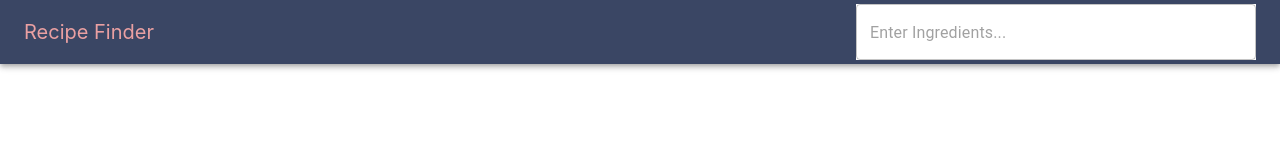
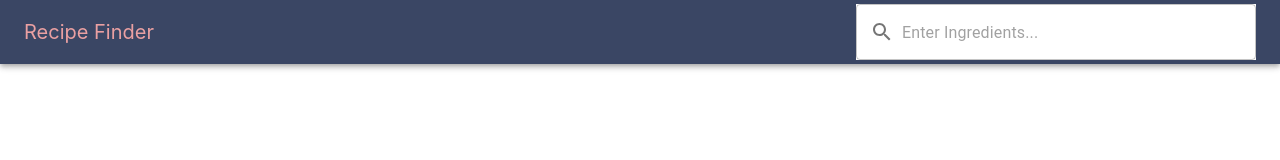
Before and after one commit to Shirm917/Recipe_Finder, a React (Create React App) app: page / in a window 1280 px wide. Shown: the top 160 px of the page. Built offline with nearby package versions, Linux system fonts and the light colour scheme.

Commit message:
adding search icon to searchform

```diff
--- a/package.json
+++ b/package.json
@@ -5,6 +5,7 @@
   "dependencies": {
     "@emotion/react": "^11.11.1",
     "@emotion/styled": "^11.11.0",
+    "@mui/icons-material": "^5.14.15",
     "@mui/material": "^5.14.15",
     "@testing-library/jest-dom": "^5.17.0",
     "@testing-library/react": "^13.4.0",
--- a/src/Components/SearchForm.js
+++ b/src/Components/SearchForm.js
@@ -1,4 +1,6 @@
 import TextField from "@mui/material/TextField";
+import InputAdornment from '@mui/material/InputAdornment';
+import SearchIcon from '@mui/icons-material/Search';
 
 const SearchForm = () => {
   return (
@@ -7,6 +9,13 @@
       id="outlined-basic"
       placeholder="Enter Ingredients..."
       variant="outlined"
+      InputProps={{
+        startAdornment: (
+          <InputAdornment position="start">
+            <SearchIcon />
+          </InputAdornment>
+        ),
+      }}
     />
   );
 };
```
Also changed, not shown: 1 other file (tests, documents, lock files or other folders).
